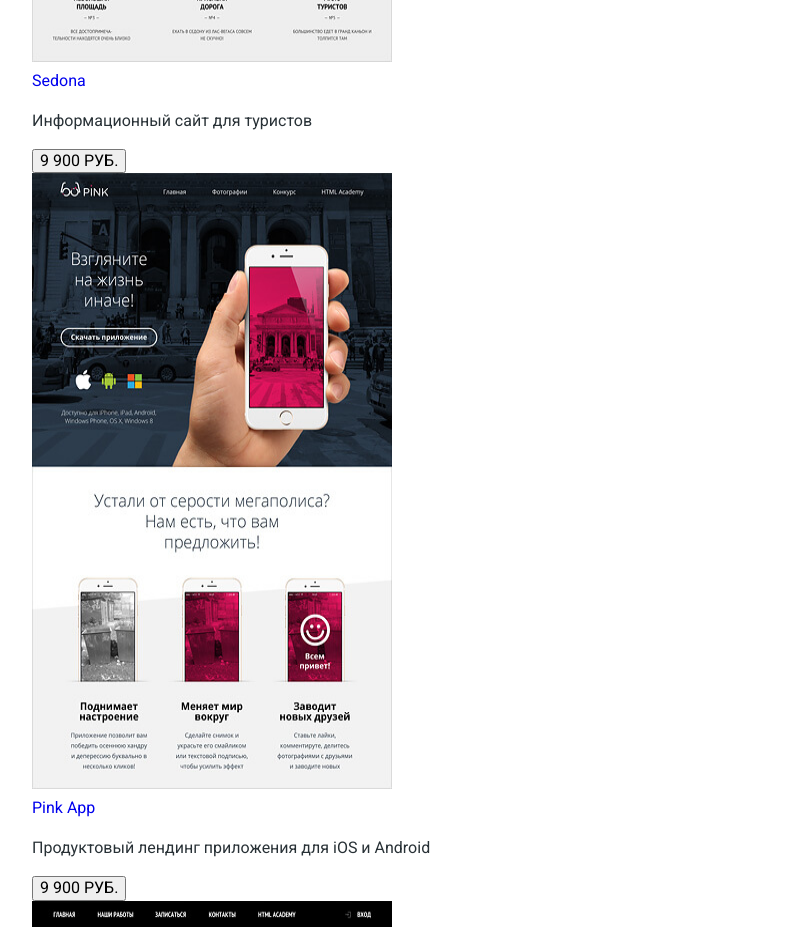
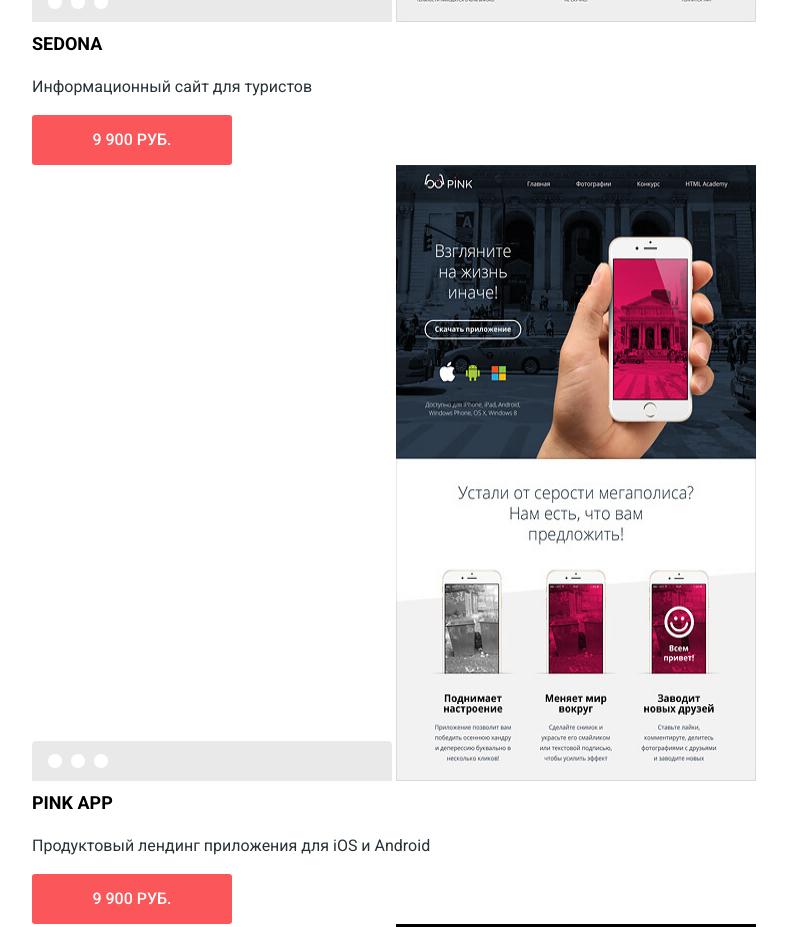
Before and after one commit to ingotr/1036557-nerds-25, a plain HTML site: page catalog.html in a window 1280 px wide. Shown: the part 1820-2747 px from the top of the page, without its empty margins (8-795 px from the left). Drawn offline with Linux system fonts and the light colour scheme.

Commit message:
Добавляет стилизацию описания карточек в каталог

```diff
--- a/catalog.html
+++ b/catalog.html
@@ -151,56 +151,62 @@
           </div>
           <h2 class="visually-hidden">Список макетов</h2>
           <ul class="catalog-list">
-            <li class="catalog-item-hover">
-              <img src="img/img-sedona.jpg" width="360" height="616" alt="Карточка макета Sedona">
+            <li class="catalog-item">
+              <span class="item-browser"></span>
+              <img src="img/img-sedona.jpg" width="360" height="576" alt="Карточка макета Sedona">
               <div class="catalog-item-description">
                 <a href="catalog-item-sedona.html">Sedona</a>
                 <p>Информационный сайт для туристов</p>
-                <button class="buy-button" type="button">9 900<span> РУБ.</span></button>
+                <button class="buy-button" type="button"><span>9 900 РУБ.</span></button>
               </div>
             </li>
             <li class="catalog-item">
+              <span class="item-browser"></span>
               <img src="img/img-pink.jpg" width="360" height="616" alt="Карточка макета Pink">
               <div class="catalog-item-description">
                 <a href="catalog-item-pink.html">Pink App</a>
                 <p>Продуктовый лендинг
                   приложения для iOS и Android</p>
-                <button class="buy-button" type="button">9 900<span> РУБ.</span></button>
+                <button class="buy-button" type="button"><span>9 900 РУБ.</span></button>
               </div>
             </li>
             <li class="catalog-item">
+              <span class="item-browser"></span>
               <img src="img/img-barbershop.jpg" width="360" height="616" alt="Карточка макета Бородинский">
               <div class="catalog-item-description">
                 <a href="catalog-item-barbershop.html">Barbershop</a>
                 <p>Сайт салона красоты.
                   Для мужчин, да.</p>
-                <button class="buy-button" type="button">9 900<span> РУБ.</span></button>
+                <button class="buy-button" type="button"><span>9 900 РУБ.</span></button>
               </div>
             </li>
             <li class="catalog-item">
+              <span class="item-browser"></span>
               <img src="img/img-mishka.jpg" width="360" height="616" alt="Карточка макета Mishka">
               <div class="catalog-item-description">
                 <a href="catalog-item-mishka.html">MISHKA</a>
                 <p>Интернет-магазин
                   вязаных игрушек</p>
-                <button class="buy-button" type="button">9 900<span> РУБ.</span></button>
+                <button class="buy-button" type="button"><span>9 900 РУБ.</span></button>
               </div>
             </li>
             <li class="catalog-item">
+              <span class="item-browser"></span>
               <img src="img/img-aplus.jpg" width="360" height="616" alt="Карточка макета A Plus">
               <div class="catalog-item-description">
                 <a href="catalog-item-sedona.html">A Plus</a>
                 <p>Лендинг курсов повышения квалификации</p>
-                <button class="buy-button" type="button">9 900<span> РУБ.</span></button>
+                <button class="buy-button" type="button"><span>9 900 РУБ.</span></button>
               </div>
             </li>
             <li class="catalog-item">
+              <span class="item-browser"></span>
               <img src="img/img-kvast.jpg" width="360" height="616" alt="Карточка макета Kvast">
               <div class="catalog-item-description">
                 <a href="catalog-item-sedona.html">КВАСТ</a>
                 <p>Промо-сайт производителя
                   крафтового кваса</p>
-                <button class="buy-button" type="button">9 900<span> РУБ.</span></button>
+                <button class="buy-button" type="button"><span>9 900 РУБ.</span></button>
               </div>
             </li>
           </ul>
--- a/css/style.css
+++ b/css/style.css
@@ -475,11 +475,54 @@ fieldset {
   /* display: none; */
 }
 
-.catalog-item {
-  background-image: url("../img/browser.png");
-  background-repeat: no-repeat;
+.catalog-item-description a {
+  font-size: 18px;
+  font-weight: 700;
+  line-height: 30px;
+  text-transform: uppercase;
+  color: #000000;
+}
 
-  vertical-align: top;
+.catalog-item-description a:hover {
+  color: #fb565a;
+}
+
+.catalog-item-description a:focus {
+  color: #000000;
+
+  opacity: 0.3;
+}
+
+.buy-button {
+  width: 200px;
+  height: 50px;
+  background-color: #fb565a;
+  border: none;
+  border-radius: 3px;
+}
+
+.buy-button span {
+  font-size: 16px;
+  font-weight: 500;
+  line-height: 18px;
+  color: #ffffff;
+}
+
+.buy-button:hover {
+  background-color: #e74246;
+}
+
+.buy-button:focus {
+  box-shadow: inset 0 3px 0 rgba(0, 1, 1, 0.1);
+  background-color: #d7373b;
+}
+
+.catalog-item .item-browser:before{
+  content: url("../img/browser.png");
+}
+
+.catalog-item:hover {
+
 }
 
 .pagination-list {
```
